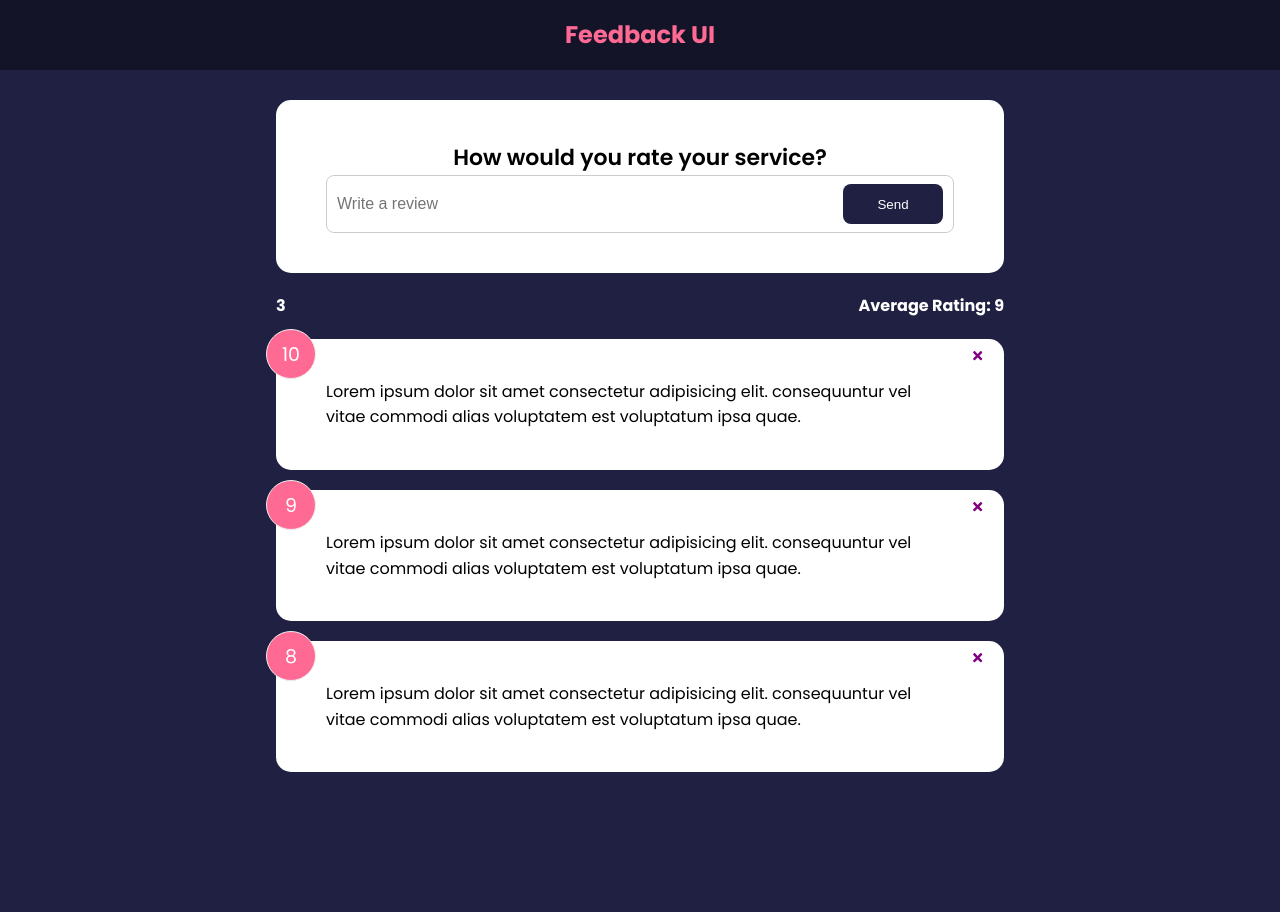
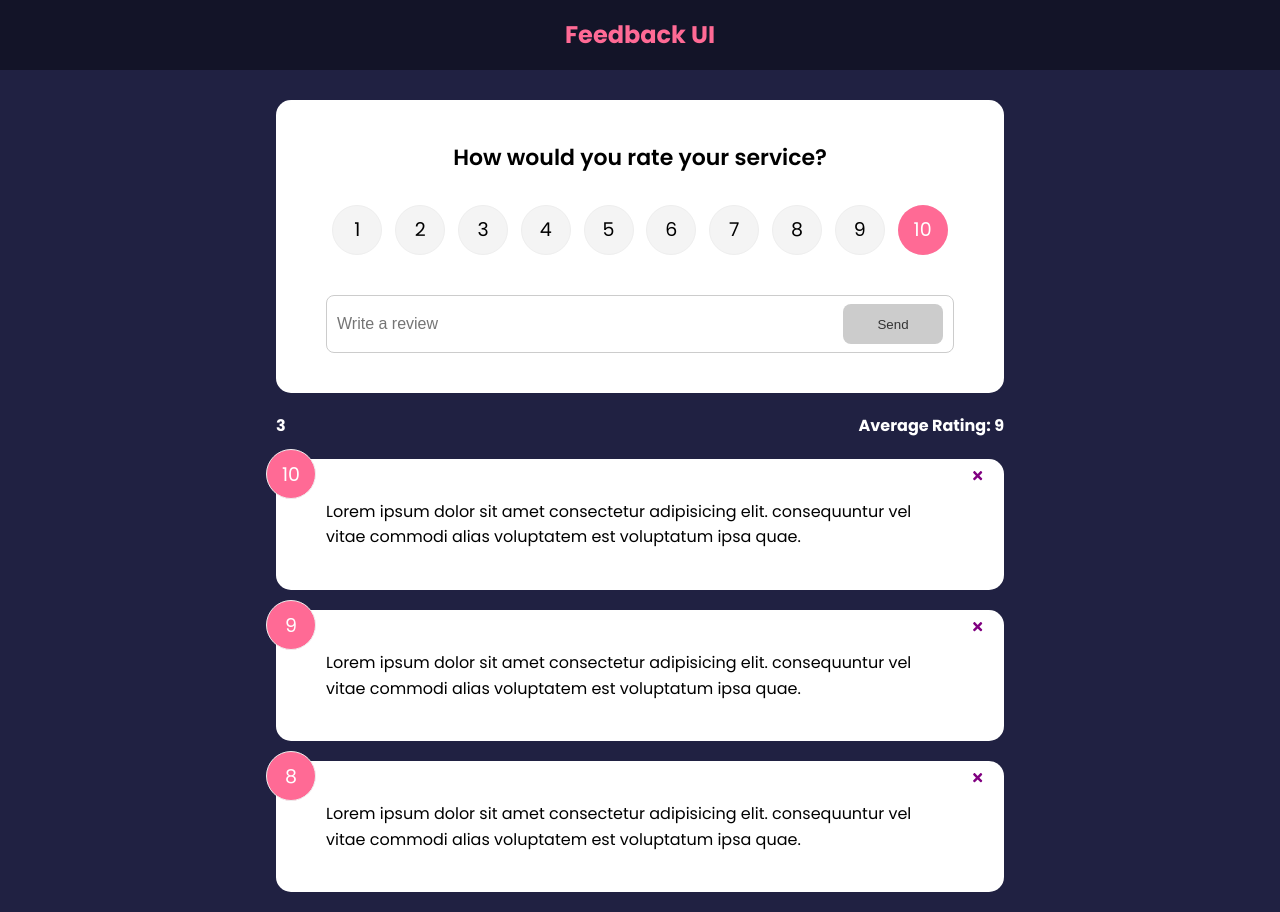
Before and after one commit to insideseanshead/feedback-app, a React (Create React App) app: page / in a window 1280 px wide. Before the commit the page ends 800 px from the top, so only its background shows below. Built offline with nearby package versions, Linux system fonts and the light colour scheme.

Commit message:
can now add rating and feedback

```diff
--- a/package.json
+++ b/package.json
@@ -10,6 +10,7 @@
     "react-dom": "^17.0.2",
     "react-icons": "^4.3.1",
     "react-scripts": "^3.4.4",
+    "uuid": "^3.4.0",
     "web-vitals": "^1.1.2"
   },
   "scripts": {
--- a/src/App.js
+++ b/src/App.js
@@ -1,4 +1,5 @@
 import React from "react";
+import { v4 as uuidv4} from 'uuid'
 import { useState } from "react";
 import Header from "./components/Header";
 import FeedbackList from "./components/FeedbackList";
@@ -8,6 +9,11 @@
 
 function App() {
     const [feedback, setFeedback] = useState(FeedbackData)
+
+    const addFeedback =(newFeedback) => {
+      newFeedback.id = uuidv4()
+      setFeedback([newFeedback, ...feedback])
+    }
 
     const deleteFeedback = (id) => {
         if(window.confirm('Are you sure you want to delete?')) {
@@ -19,7 +25,7 @@
     <>
       <Header />
       <div className="container">
-        <FeedbackForm />
+        <FeedbackForm handleAdd={addFeedback} />
         <FeedbackStats feedback={feedback} />
         <FeedbackList feedback={feedback} handleDelete={deleteFeedback} />
       </div>
--- a/src/components/FeedbackForm.js
+++ b/src/components/FeedbackForm.js
@@ -2,21 +2,48 @@
 import { useState } from "react";
 import Card from "./shared/Card";
 import Button from "./shared/Button";
+import RatingSelect from "./RatingSelect";
 
-export const FeedbackForm = () => {
+export const FeedbackForm = ({handleAdd}) => {
   const [text, setText] = useState("");
+  const [rating, setRating] = useState(10);
   const [btnDisabled, setBtnDisabled] = useState("true");
-  const [message, setSetMessage] = useState("");
+  const [message, setMessage] = useState("");
 
   const handleTextChange = (e) => {
+    if(text === '') {
+        setBtnDisabled(true)
+        setMessage(null)
+    } else if(text !== '' && text.trim().length <= 10) {
+        setMessage('Text must be at least 10 characters')
+        setBtnDisabled(true)
+    } else {
+        setMessage(null)
+        setBtnDisabled(false)
+    }
+
     setText(e.target.value);
   };
 
+  const handleSubmit = (e) => {
+      e.preventDefault()
+      if (text.trim().length > 10) {
+          const newFeedback = {
+              text,
+              rating
+          }
+
+          handleAdd(newFeedback)
+
+          setText('')
+      }
+  }
+
   return (
     <Card>
-      <form>
+      <form onSubmit={handleSubmit}>
         <h2>How would you rate your service?</h2>
-        {/* TODO: rating select component */}
+        <RatingSelect select={setRating} />
         <div className="input-group">
           <input
             onChange={handleTextChange}
@@ -24,8 +51,10 @@
             placeholder="Write a review"
             value={text}
           />
-          <Button type="submit" >Send</Button>
+          <Button type="submit" isDisabled={btnDisabled}>Send</Button>
         </div>
+
+        {message && <div className="message">{message}</div>}
       </form>
     </Card>
   );
--- /dev/null
+++ b/src/components/RatingSelect.js
@@ -0,0 +1,128 @@
+import React from "react";
+import { useState } from "react";
+
+const RatingSelect = ({select}) => {
+  const [selected, setSelected] = useState(10);
+
+  const handleChange = (e) => {
+      setSelected(+e.currentTarget.value)
+      select(+e.currentTarget.value)
+  }
+
+  return (
+    <ul className="rating">
+      <li>
+        <input
+          type="radio"
+          id="num1"
+          name="rating"
+          value="1"
+          onChange={handleChange}
+          checked={selected === 1}
+        />
+        <label htmlFor="num1">1</label>
+      </li>
+      <li>
+        <input
+          type="radio"
+          id="num2"
+          name="rating"
+          value="2"
+          onChange={handleChange}
+          checked={selected === 2}
+        />
+        <label htmlFor="num2">2</label>
+      </li>
+      <li>
+        <input
+          type="radio"
+          id="num3"
+          name="rating"
+          value="3"
+          onChange={handleChange}
+          checked={selected === 3}
+        />
+        <label htmlFor="num3">3</label>
+      </li>
+      <li>
+        <input
+          type="radio"
+          id="num4"
+          name="rating"
+          value="4"
+          onChange={handleChange}
+          checked={selected === 4}
+        />
+        <label htmlFor="num4">4</label>
+      </li>
+      <li>
+        <input
+          type="radio"
+          id="num5"
+          name="rating"
+          value="5"
+          onChange={handleChange}
+          checked={selected === 5}
+        />
+        <label htmlFor="num5">5</label>
+      </li>
+      <li>
+        <input
+          type="radio"
+          id="num6"
+          name="rating"
+          value="6"
+          onChange={handleChange}
+          checked={selected === 6}
+        />
+        <label htmlFor="num6">6</label>
+      </li>
+      <li>
+        <input
+          type="radio"
+          id="num7"
+          name="rating"
+          value="7"
+          onChange={handleChange}
+          checked={selected === 7}
+        />
+        <label htmlFor="num7">7</label>
+      </li>
+      <li>
+        <input
+          type="radio"
+          id="num8"
+          name="rating"
+          value="8"
+          onChange={handleChange}
+          checked={selected === 8}
+        />
+        <label htmlFor="num8">8</label>
+      </li>
+      <li>
+        <input
+          type="radio"
+          id="num9"
+          name="rating"
+          value="9"
+          onChange={handleChange}
+          checked={selected === 9}
+        />
+        <label htmlFor="num9">9</label>
+      </li>
+      <li>
+        <input
+          type="radio"
+          id="num10"
+          name="rating"
+          value="10"
+          onChange={handleChange}
+          checked={selected === 10}
+        />
+        <label htmlFor="num10">10</label>
+      </li>
+    </ul>
+  );
+};
+
+export default RatingSelect;
```
Also changed, not shown: 1 other file (tests, documents, lock files or other folders).
